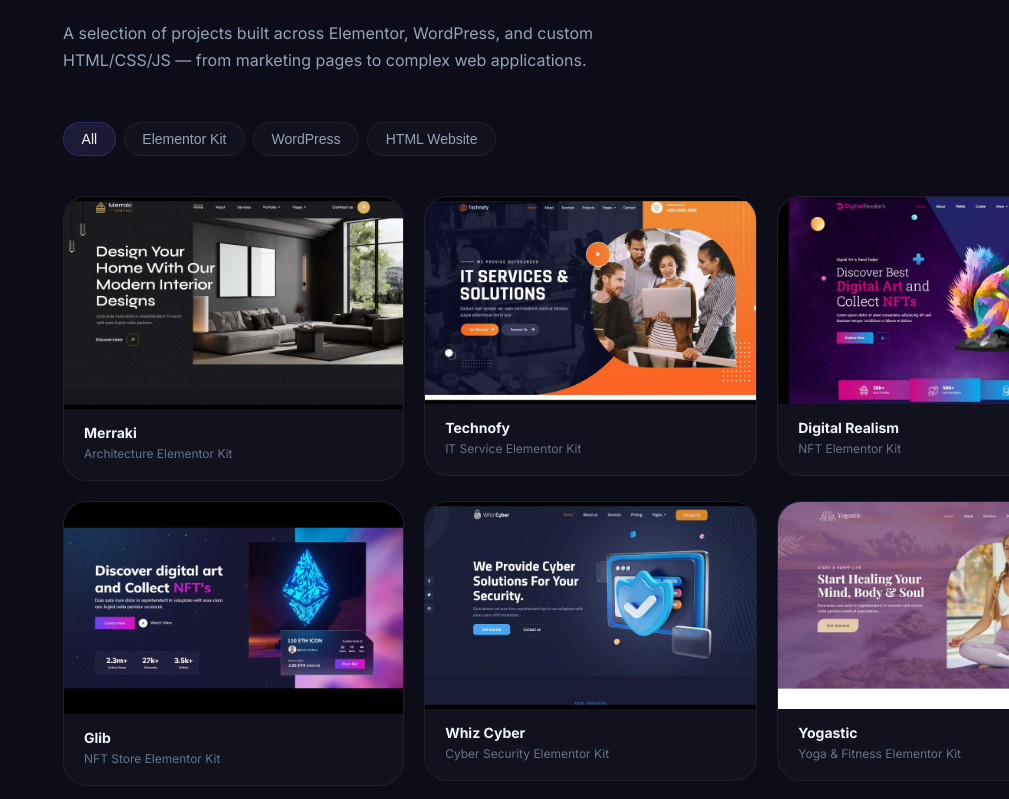
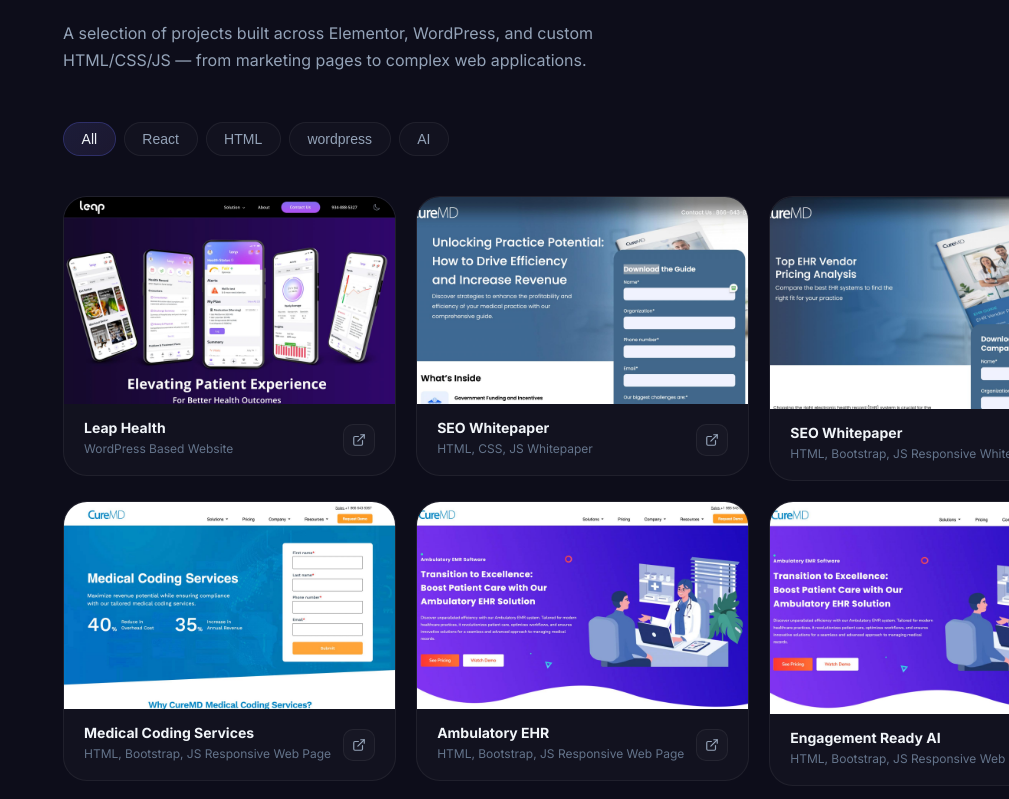
Before and after one commit to FareenaAkram/portfolio, a React (Vite) app: page / in a window 1280 px wide. Shown: the part 7701-8500 px from the top of the page, without its empty margins (271-1280 px from the left). Built offline with nearby package versions, Linux system fonts and the light colour scheme.

Commit message:
Modify project filters and add new project entry
Updated project filters and added a new project entry for 'Engagement Ready AI'. Removed several commented-out project entries.

```diff
--- a/src/data/portfolio.js
+++ b/src/data/portfolio.js
@@ -1,76 +1,77 @@
 import { img } from '../utils/assets';
 
 export const FILTERS = [
-  { id: '*',         label: 'All' },
-  { id: 'elementor', label: 'Elementor Kit' },
-  { id: 'wordpress', label: 'WordPress' },
-  { id: 'html',      label: 'HTML Website' },
+  { id: '*', label: 'All' },
+  { id: 'react', label: 'React' },
+  { id: 'angular', label: 'HTML' },
+  { id: 'angular', label: 'wordpress' },
+  { id: 'ai', label: 'AI' },
 ];
 
 export const PROJECTS = [
-  {
-    id:        'merraki',
-    title:     'Merraki',
-    subtitle:  'Architecture Elementor Kit',
-    filter:    'elementor',
-    thumbnail: img('images/merraki-thumb.jpg'),
-    fullImage: img('images/merraki-full.jpg'),
-    link:      null,
-  },
-  {
-    id:        'technofy',
-    title:     'Technofy',
-    subtitle:  'IT Service Elementor Kit',
-    filter:    'elementor',
-    thumbnail: img('images/technofy-thumb.jpg'),
-    fullImage: img('images/technofy-full.jpg'),
-    link:      null,
-  },
-  {
-    id:        'digital-realism',
-    title:     'Digital Realism',
-    subtitle:  'NFT Elementor Kit',
-    filter:    'elementor',
-    thumbnail: img('images/digital-realism-thumb.jpg'),
-    fullImage: img('images/digital-realism-full.png'),
-    link:      null,
-  },
-  {
-    id:        'glib',
-    title:     'Glib',
-    subtitle:  'NFT Store Elementor Kit',
-    filter:    'elementor',
-    thumbnail: img('images/glib-thumb.jpg'),
-    fullImage: img('images/glib-full.png'),
-    link:      null,
-  },
-  {
-    id:        'whiz-cyber',
-    title:     'Whiz Cyber',
-    subtitle:  'Cyber Security Elementor Kit',
-    filter:    'elementor',
-    thumbnail: img('images/whiz-cyber-thumb.jpg'),
-    fullImage: img('images/whiz-cyber-full.png'),
-    link:      null,
-  },
-  {
-    id:        'yogastic',
-    title:     'Yogastic',
-    subtitle:  'Yoga & Fitness Elementor Kit',
-    filter:    'elementor',
-    thumbnail: img('images/yogastic-thumb.jpg'),
-    fullImage: img('images/yogastic-full.png'),
-    link:      null,
-  },
-  {
-    id:        'xtreme-fitness',
-    title:     'Xtreme Fitness',
-    subtitle:  'Fitness Elementor Kit',
-    filter:    'elementor',
-    thumbnail: img('images/xtreme-fitness-thumb.jpg'),
-    fullImage: img('images/xtreme-fitness-full.png'),
-    link:      null,
-  },
+  // {
+  //   id:        'merraki',
+  //   title:     'Merraki',
+  //   subtitle:  'Architecture Elementor Kit',
+  //   filter:    'elementor',
+  //   thumbnail: img('images/merraki-thumb.jpg'),
+  //   fullImage: img('images/merraki-full.jpg'),
+  //   link:      null,
+  // },
+  // {
+  //   id:        'technofy',
+  //   title:     'Technofy',
+  //   subtitle:  'IT Service Elementor Kit',
+  //   filter:    'elementor',
+  //   thumbnail: img('images/technofy-thumb.jpg'),
+  //   fullImage: img('images/technofy-full.jpg'),
+  //   link:      null,
+  // },
+  // {
+  //   id:        'digital-realism',
+  //   title:     'Digital Realism',
+  //   subtitle:  'NFT Elementor Kit',
+  //   filter:    'elementor',
+  //   thumbnail: img('images/digital-realism-thumb.jpg'),
+  //   fullImage: img('images/digital-realism-full.png'),
+  //   link:      null,
+  // },
+  // {
+  //   id:        'glib',
+  //   title:     'Glib',
+  //   subtitle:  'NFT Store Elementor Kit',
+  //   filter:    'elementor',
+  //   thumbnail: img('images/glib-thumb.jpg'),
+  //   fullImage: img('images/glib-full.png'),
+  //   link:      null,
+  // },
+  // {
+  //   id:        'whiz-cyber',
+  //   title:     'Whiz Cyber',
+  //   subtitle:  'Cyber Security Elementor Kit',
+  //   filter:    'elementor',
+  //   thumbnail: img('images/whiz-cyber-thumb.jpg'),
+  //   fullImage: img('images/whiz-cyber-full.png'),
+  //   link:      null,
+  // },
+  // {
+  //   id:        'yogastic',
+  //   title:     'Yogastic',
+  //   subtitle:  'Yoga & Fitness Elementor Kit',
+  //   filter:    'elementor',
+  //   thumbnail: img('images/yogastic-thumb.jpg'),
+  //   fullImage: img('images/yogastic-full.png'),
+  //   link:      null,
+  // },
+  // {
+  //   id:        'xtreme-fitness',
+  //   title:     'Xtreme Fitness',
+  //   subtitle:  'Fitness Elementor Kit',
+  //   filter:    'elementor',
+  //   thumbnail: img('images/xtreme-fitness-thumb.jpg'),
+  //   fullImage: img('images/xtreme-fitness-full.png'),
+  //   link:      null,
+  // },
   {
     id:        'leaphealth',
     title:     'Leap Health',
@@ -116,4 +117,13 @@ export const PROJECTS = [
     fullImage: img('images/ambulatory-ehr-full.png'),
     link:      'https://www.curemd.com/ambulatory-ehr.asp',
   },
+   {
+    id:        'ambulatory-ehr',
+    title:     'Engagement Ready AI',
+    subtitle:  'HTML, Bootstrap, JS Responsive Web Page',
+    filter:    'AI',
+    thumbnail: img('images/ambulatory-ehr-thumb.jpg'),
+    fullImage: img('images/ambulatory-ehr-full.png'),
+    link:      'https://www.curemd.com/ambulatory-ehr.asp',
+  },
 ];
```
